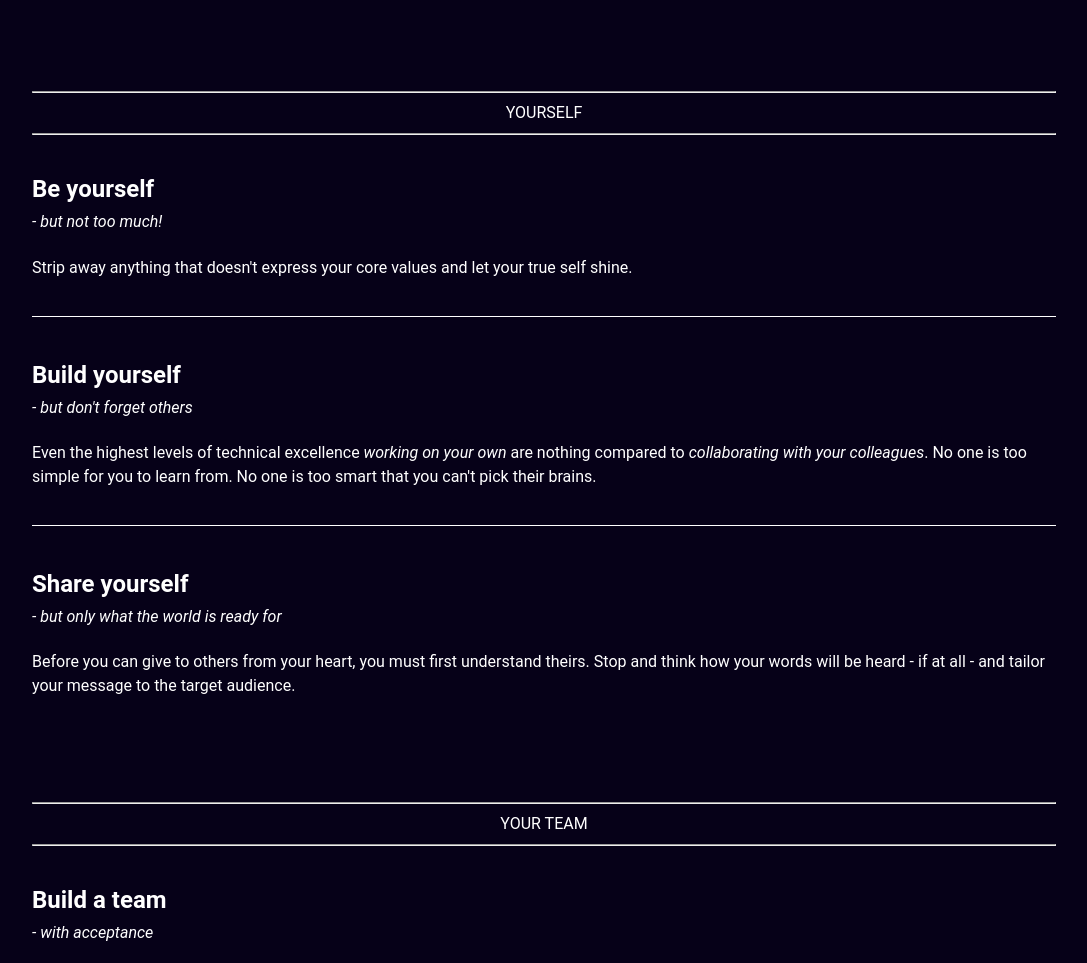
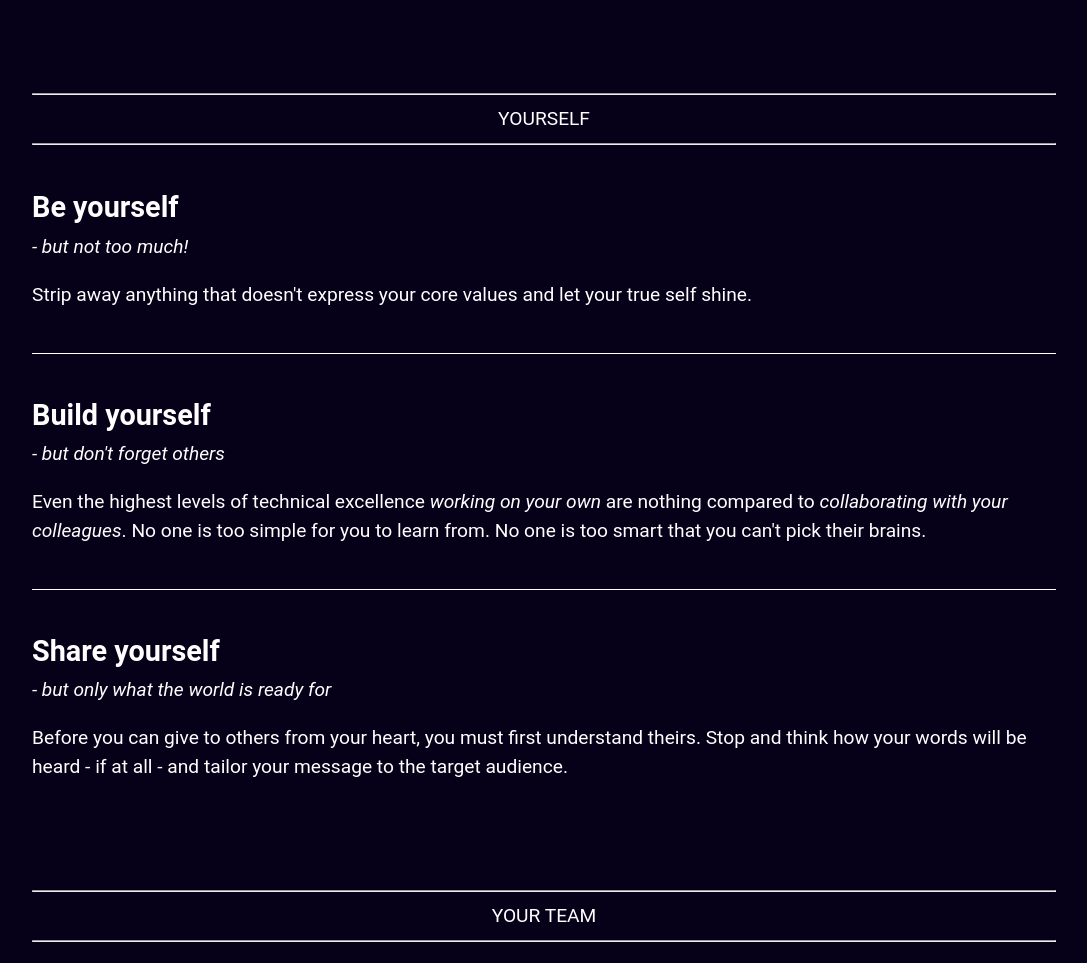
Before and after one commit to j2kenton/frontendsamurai, a Gatsby site in the folder apps/frontendsamurai/: page / in a window 1280 px wide. Shown: the part 1361-2324 px from the top of the page, without its empty margins (96-1183 px from the left). Built offline with nearby package versions, Linux system fonts and the light colour scheme; Gatsby itself is replaced by a stand-in of ours; a web font is replaced by a local one.

Commit message:
fix: tweak app styling

```diff
--- a/apps/frontendsamurai/src/components/category/index.tsx
+++ b/apps/frontendsamurai/src/components/category/index.tsx
@@ -25,6 +25,7 @@ const Subtitle = styled.h4`
   font-style: italic;
   font-weight: 400;
   margin-top: 0;
+  margin-bottom: 1rem;
 `;
 
 const Category = ({ screens, title, color, previousColor }) => {
--- a/apps/frontendsamurai/src/pages/index.tsx
+++ b/apps/frontendsamurai/src/pages/index.tsx
@@ -12,6 +12,7 @@ const StyledApp = styled.div`
   font-family: 'Overlock', 'Roboto', 'Helvetica', 'Arial', sans-serif;
   position: absolute;
   width: 100%;
+  font-size: 1.2rem;
 `;
 
 const MassiveHeader = styled.header`
```
